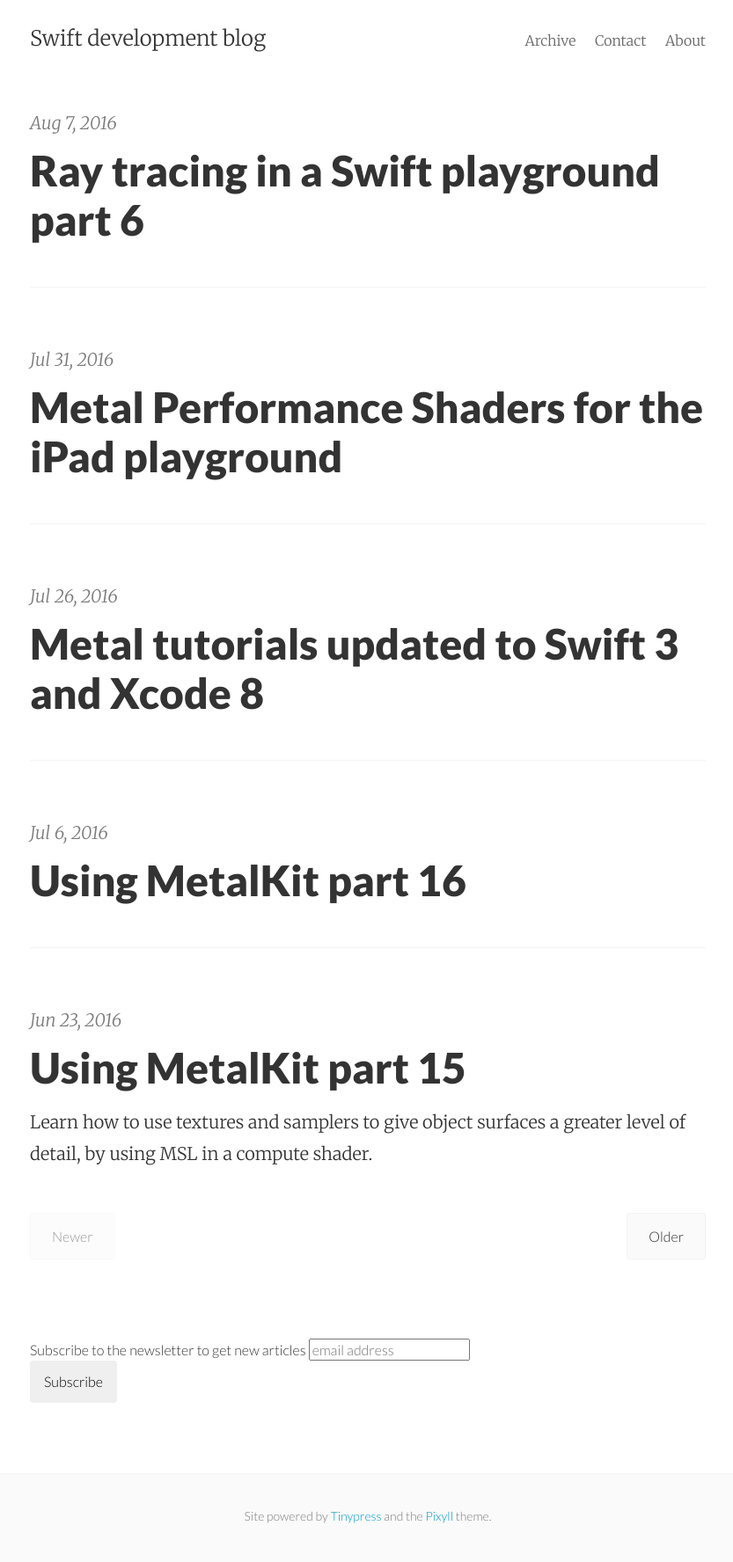
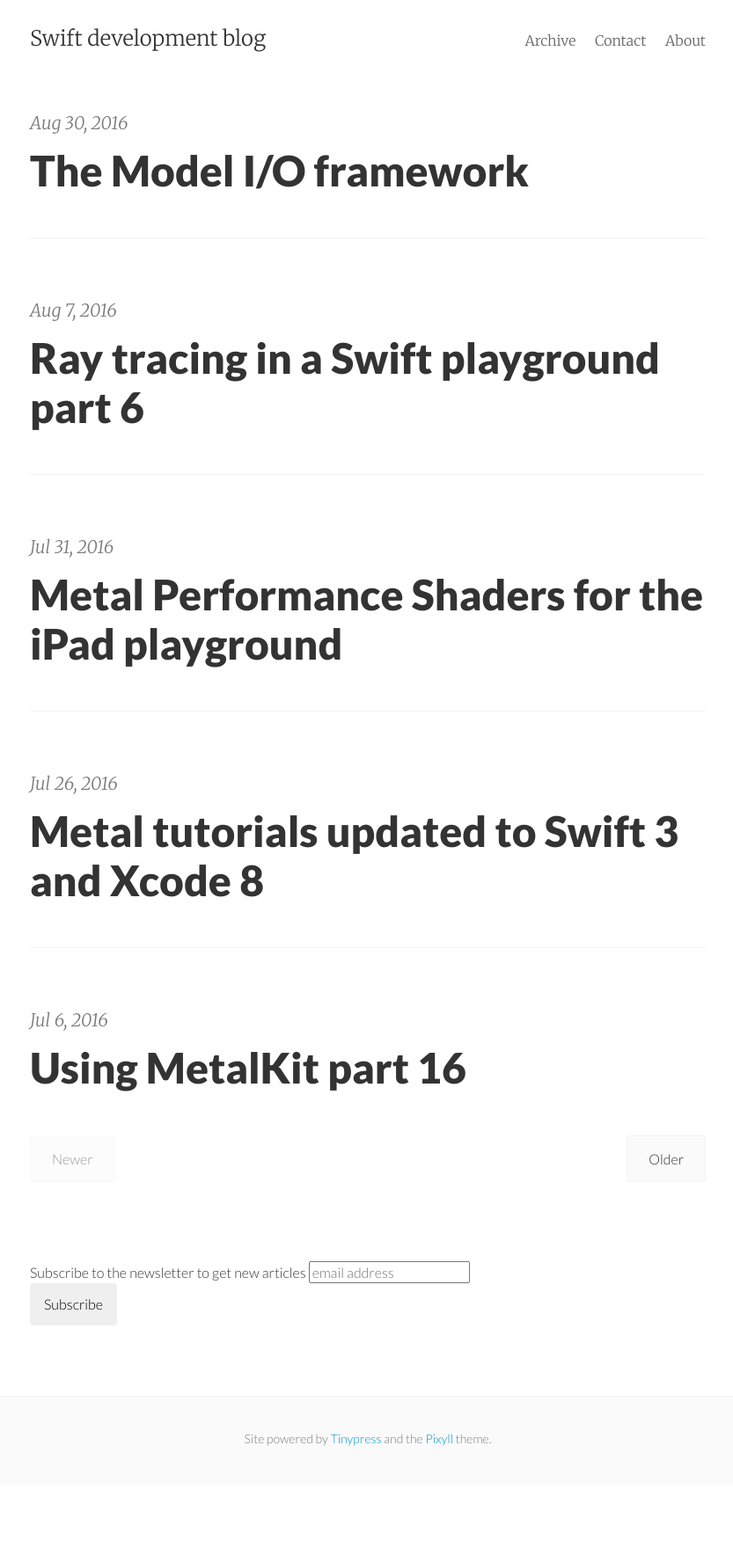
Before and after one commit to mhorga/mhorga.github.io, a Jekyll site: the page built from index.html, in a window 1280 px wide. Shown: the whole page at 88% size, without its empty margins (222-1055 px from the left). Built offline with Jekyll 4.4.1, drawn with Linux system fonts in a browser that asks for light colours; the list of posts is cut into pages by our own code; comment, search, counter and statistics services are not loaded; after the commit the page ends 1688 px from its top, so only the background shows below that; some of the changed lines change nothing that is shown.

Commit message:
Post update: The Model I/O framework

```diff
--- a/_posts/2016-08-30-the-model-i-o-framework.markdown
+++ b/_posts/2016-08-30-the-model-i-o-framework.markdown
@@ -1,5 +1,5 @@
 ---
-published: false
+published: true
 title: The Model I/O framework
 layout: post
 ---
@@ -130,7 +130,7 @@ struct Uniforms {
 {% endhighlight %}
 
 Notice that we are matching the information we set up in the vertex descriptor, with the `VertexIn` struct.
-For the vertex function, we use a __[[ stage_in ]]__ attribute to signal the `GPU` that we are passing
+For the vertex function, we use a __[[ stage_in ]]__ attribute because we are passing per-vertex inputs as an argument to this function:
 
 {% highlight swift %}vertex VertexOut vertex_func(const VertexIn vertices [[stage_in]],
                              constant Uniforms &uniforms [[buffer(1)]],
@@ -147,9 +147,50 @@
 }
 {% endhighlight %}
 
+The fragment function reads the per-fragment inputs passed from the vertex function and also processes the texture we passed via the command encoder:
+
+{% highlight swift %}fragment half4 fragment_func(VertexOut fragments [[stage_in]],
+                             texture2d<float> textures [[texture(0)]])
+{
+    float4 baseColor = fragments.color;
+    return half4(baseColor);
+}
+{% endhighlight %}
+
+If you run the playground, you will see this output image:
+
+![alt text](https://github.com/MetalKit/images/raw/master/modelio_3.png "3")
+
+That's a pretty dull white model. Let's apply the ambient occlusion to it by replacing the last line in the fragment function with these lines:
+
+{% highlight swift %}float4 occlusion = fragments.occlusion;
+return half4(baseColor * occlusion);
+{% endhighlight %}
+
+If you run the playground again, you will see this output image:
+
+![alt text](https://github.com/MetalKit/images/raw/master/modelio_4.png "4")
+
+The ambient occlusion also seems a bit raw and that is because our model is quite flat, without any curves or surface irregularities which would give way more credit to the realism that the ambient occlusion brings. Next, let's apply the texture. Replace the last line in the fragment function with these lines:
+
+{% highlight swift %}constexpr sampler samplers;
+float4 texture = textures.sample(samplers, fragments.texCoords);
+return half4(baseColor * texture);
+{% endhighlight %}
+
+If you run the playground again, you will see this output image:
+
+![alt text](https://github.com/MetalKit/images/raw/master/modelio_5.png "5")
+
+The texture looks really great on this model, but it would looks even more realistic if we brought the ambient occlusion back. Replace the last line in the fragment function with these lines:
+
+{% highlight swift %}return half4(baseColor * occlusion * texture);
+{% endhighlight %}
+
+If you run the playground again, you will see this output image:
+
 ![alt text](https://github.com/MetalKit/images/raw/master/modelio_6.png "6")
 
-{% highlight swift %}
-{% endhighlight %}
+Not bad for a few lines of code, right? `Model I/O` is such a great framework for `3D` graphics and game programmers. There are a couple of articles on the web about using `Model I/O` with `SceneKit`, however, I thought using it with `Metal` is even more interesting! The [source code](https://github.com/MetalKit/modelio) is posted on Github as usual.
 
 Until next time!
```
